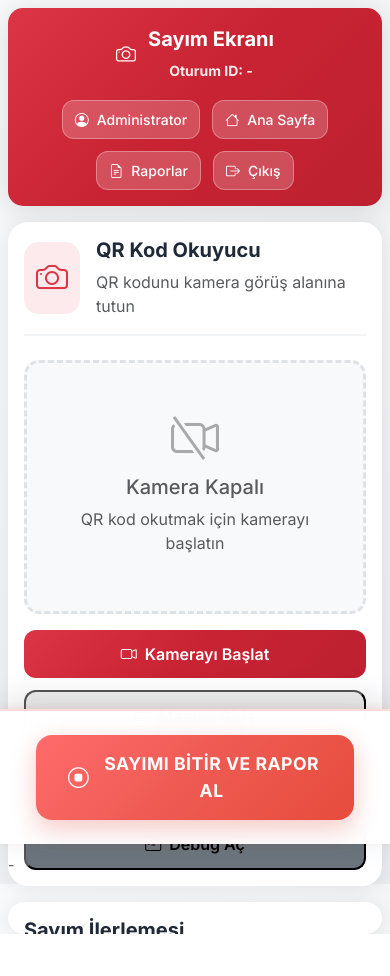
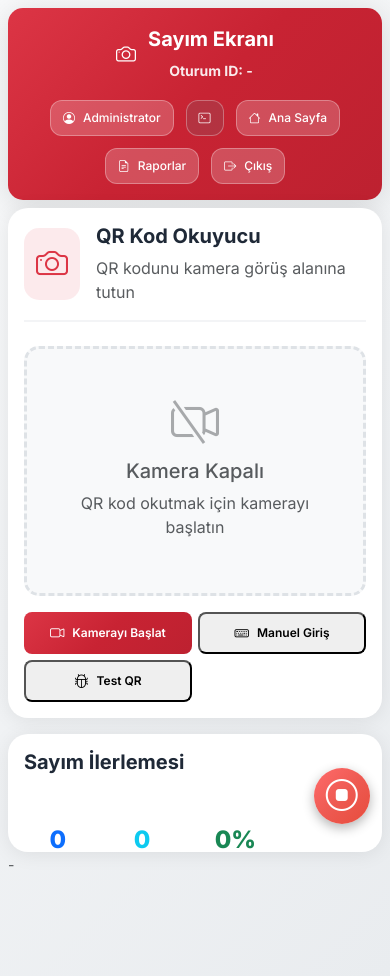
Before and after one commit to cermak2323/envanter, a Flask app: template templates/count.html in a window 390 px wide. Before the commit the page ends 934 px from the top, so only its background shows below. Run offline with Flask 3, Linux system fonts and the light colour scheme; the template is opened without the code that fills it, so the values that code supplies are empty; a user stored in the database is signed in; some libraries are stand-ins or nearby versions.

Commit message:
Mobile UI Redesign: Floating finish button + Header debug toggle
Changes:
- Move 'Sayımı Bitir' to floating action button (bottom-right, circular)
- Move Debug toggle to header (compact icon button)
- Redesign scanner controls for mobile (2-column grid)
- Improved mobile responsive layout
- Better spacing and sizing for touch devices
- Debug panel optimized for small screens
- Header buttons more compact on mobile

Design:
- Desktop: 70px circular FAB at bottom-right
- Tablet (768px): 60px FAB with adjusted spacing
- Mobile (480px): 56px FAB with 20px bottom margin
- All buttons now accessible on small screens
- Better touch target sizes

```diff
--- a/templates/count.html
+++ b/templates/count.html
@@ -463,24 +463,29 @@
         }
 
         .btn-finish {
+            position: fixed;
+            bottom: 30px;
+            right: 30px;
+            width: 70px;
+            height: 70px;
+            border-radius: 50%;
             background: linear-gradient(135deg, #ff6b6b 0%, #ee5a52 50%, #e74c3c 100%);
             color: white;
             border: none;
-            padding: 1rem 2rem;
-            border-radius: 16px;
+            padding: 0;
             font-weight: 700;
-            font-size: 1.1rem;
-            box-shadow: 0 8px 25px rgba(231, 76, 60, 0.3);
+            font-size: 32px;
+            box-shadow: 0 8px 25px rgba(231, 76, 60, 0.4);
             transition: all 0.3s cubic-bezier(0.4, 0, 0.2, 1);
-            display: inline-flex;
+            display: flex;
             align-items: center;
             justify-content: center;
-            gap: 0.75rem;
-            position: relative;
+            gap: 0;
+            z-index: 99;
             overflow: hidden;
             text-transform: uppercase;
             letter-spacing: 0.5px;
-            min-height: 60px;
+            cursor: pointer;
         }
 
         .btn-finish:before {
@@ -499,18 +504,20 @@
         }
 
         .btn-finish:hover {
-            transform: translateY(-4px) scale(1.02);
-            box-shadow: 0 12px 35px rgba(231, 76, 60, 0.4);
+            transform: translateY(-8px) scale(1.1);
+            box-shadow: 0 12px 35px rgba(231, 76, 60, 0.5);
             color: white;
         }
 
         .btn-finish:active {
-            transform: translateY(-2px) scale(1.01);
+            transform: translateY(-4px) scale(1.05);
             box-shadow: 0 6px 20px rgba(231, 76, 60, 0.3);
         }
 
         .btn-finish i {
-            font-size: 1.3rem;
+            font-size: 32px;
+            position: relative;
+            z-index: 1;
         }
 
         /* Responsive Design */
@@ -539,21 +546,34 @@
             }
 
             .scanner-controls {
-                flex-direction: column;
+                display: grid;
+                grid-template-columns: 1fr 1fr;
+                gap: 0.5rem;
+                flex-wrap: wrap;
             }
 
             .btn-scanner {
                 min-width: auto;
+                padding: 0.6rem 0.75rem;
+                font-size: 0.85rem;
             }
 
             .progress-stats {
                 justify-content: center;
+            }
+
+            /* Mobil debug panel */
+            #debugPanel {
+                max-height: 150px !important;
+                font-size: 11px !important;
+                padding: 10px !important;
             }
         }
 
         @media (max-width: 480px) {
             body {
                 padding: 0.5rem;
+                padding-bottom: 100px;
             }
 
             .app-container {
@@ -563,6 +583,7 @@
             .app-header {
                 padding: 1rem;
                 border-radius: 15px;
+                margin-bottom: 0.5rem;
             }
 
             .header-title {
@@ -571,7 +592,53 @@
 
             .btn-header {
                 padding: 0.5rem 0.75rem;
-                font-size: 0.875rem;
+                font-size: 0.75rem;
+            }
+
+            .scanner-controls {
+                grid-template-columns: 1fr 1fr;
+                gap: 0.4rem;
+            }
+
+            .btn-scanner {
+                min-width: auto;
+                padding: 0.5rem 0.5rem;
+                font-size: 0.75rem;
+                border-radius: 8px;
+            }
+
+            .btn-scanner i {
+                font-size: 0.9rem;
+            }
+
+            #reader {
+                min-height: 200px;
+                max-height: 250px;
+                border-radius: 10px;
+            }
+
+            .btn-finish {
+                position: fixed;
+                bottom: 20px;
+                right: 20px;
+                width: 56px;
+                height: 56px;
+                border-radius: 50%;
+                font-size: 20px;
+                padding: 0;
+                display: flex;
+                align-items: center;
+                justify-content: center;
+                z-index: 100;
+                box-shadow: 0 4px 12px rgba(0,0,0,0.3);
+                min-width: auto;
+            }
+
+            #debugPanel {
+                max-height: 120px !important;
+                font-size: 10px !important;
+                padding: 8px !important;
+                margin-top: 8px !important;
             }
         }
 
@@ -756,6 +823,10 @@
                     <i class="bi bi-person-circle"></i>
                     <span id="userName">-</span>
                 </span>
+                <button class="btn-header" onclick="toggleDebugPanel()" title="Mobil Debug Paneli" style="background: rgba(108, 117, 125, 0.2);">
+                    <i class="bi bi-terminal"></i>
+                    <span style="display: none;">Debug</span>
+                </button>
                 <button class="btn-header" onclick="goToMain()">
                     <i class="bi bi-house"></i>
                     Ana Sayfa
@@ -811,10 +882,6 @@
                     <button class="btn-scanner btn-info" onclick="testQRScan()">
                         <i class="bi bi-bug"></i>
                         Test QR
-                    </button>
-                    <button class="btn-scanner btn-primary" onclick="toggleDebugPanel()" style="background: #6c757d;">
-                        <i class="bi bi-terminal"></i>
-                        Debug Aç
                     </button>
                 </div>
 
@@ -932,18 +999,10 @@
 
     <!-- Finish Section - Alt Kısım (Sadece admin için) -->
     {% if session['role'] == 'admin' %}
-    <div class="finish-section-bottom">
-        <div class="container-fluid">
-            <div class="row justify-content-center">
-                <div class="col-md-8 col-lg-6">
-                    <button class="btn-finish w-100" onclick="finishCount()">
-                        <i class="bi bi-stop-circle"></i>
-                        Sayımı Bitir ve Rapor Al
-                    </button>
-                </div>
-            </div>
-        </div>
-    </div>
+    <!-- Floating Finish Button (Mobil Uyumlu) -->
+    <button class="btn-finish" onclick="finishCount()" title="Sayımı Bitir">
+        <i class="bi bi-stop-circle"></i>
+    </button>
     {% endif %}
 
     <script src="https://cdn.jsdelivr.net/npm/bootstrap@5.3.0/dist/js/bootstrap.bundle.min.js"></script>
```
